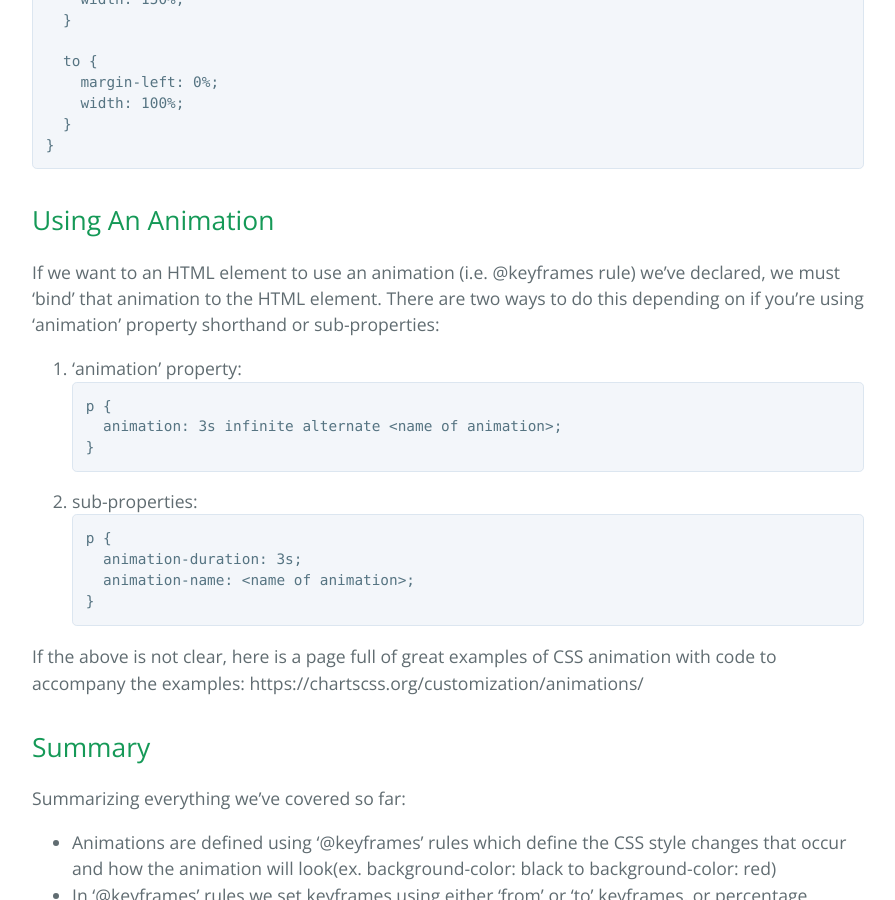
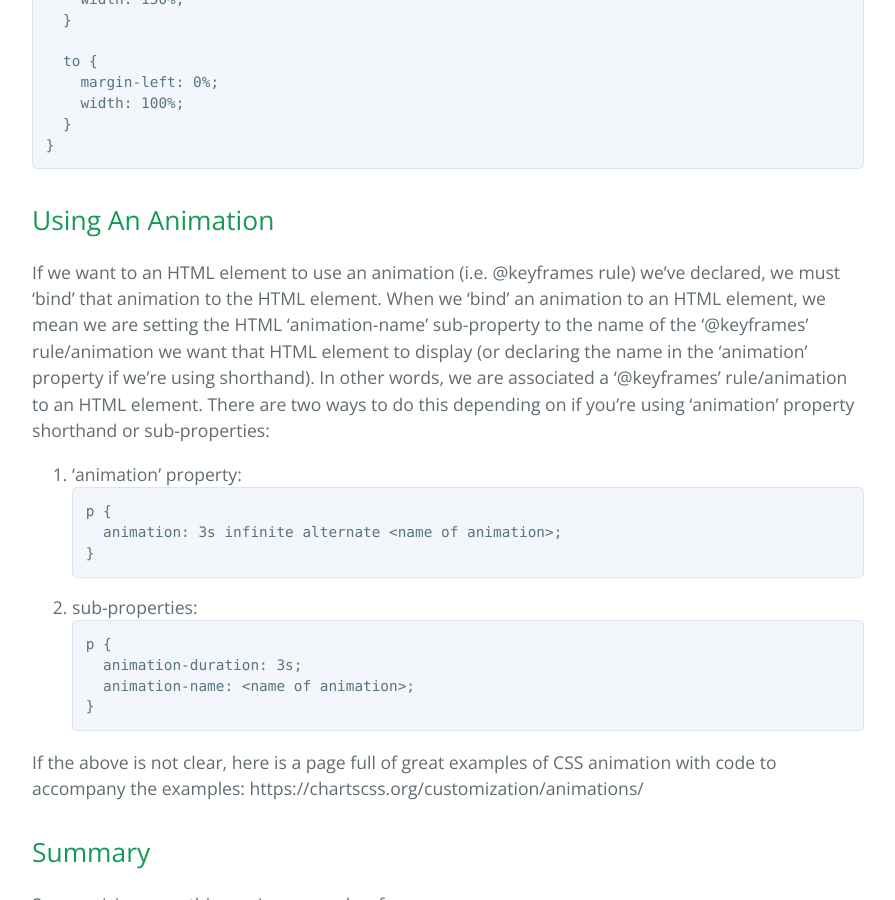
Before and after one commit to learning-software-engineering/learning-software-engineering.github.io, a Jekyll site: the page built from Topics/Tech_Stacks/CSS_animation.md, in a window 1280 px wide and 900 px high, scrolled down 4137 px. Shown: the whole window, without its empty margins (192-1087 px from the left). Built offline with Jekyll 4.4.1, drawn with Linux system fonts in a browser that asks for light colours; our own code applies the rules of GitHub Pages for plain Markdown files.

Commit message:
included a more clear explaination of 'binding' css animations in the 'Using An Animation' section

````diff
--- a/Topics/Tech_Stacks/CSS_animation.md
+++ b/Topics/Tech_Stacks/CSS_animation.md
@@ -138,7 +138,8 @@
 
 ## Using An Animation
 
-If we want to an HTML element to use an animation (i.e. @keyframes rule) we've declared, we must 'bind' that animation to the HTML element. There are two ways to do this depending on if you're using 'animation' property shorthand or sub-properties:
+If we want to an HTML element to use an animation (i.e. @keyframes rule) we've declared, we must 'bind' that animation to the HTML element. When we 'bind' an animation to an HTML element, we mean we are setting the HTML 'animation-name' sub-property to the name of the '@keyframes' rule/animation we want that HTML element to display (or declaring the name in the 'animation' property if we're using shorthand). In other words, we are associated a '@keyframes' rule/animation to an HTML element.
+There are two ways to do this depending on if you're using 'animation' property shorthand or sub-properties:
 1. 'animation' property:
 ``` CSS
 p {
````
